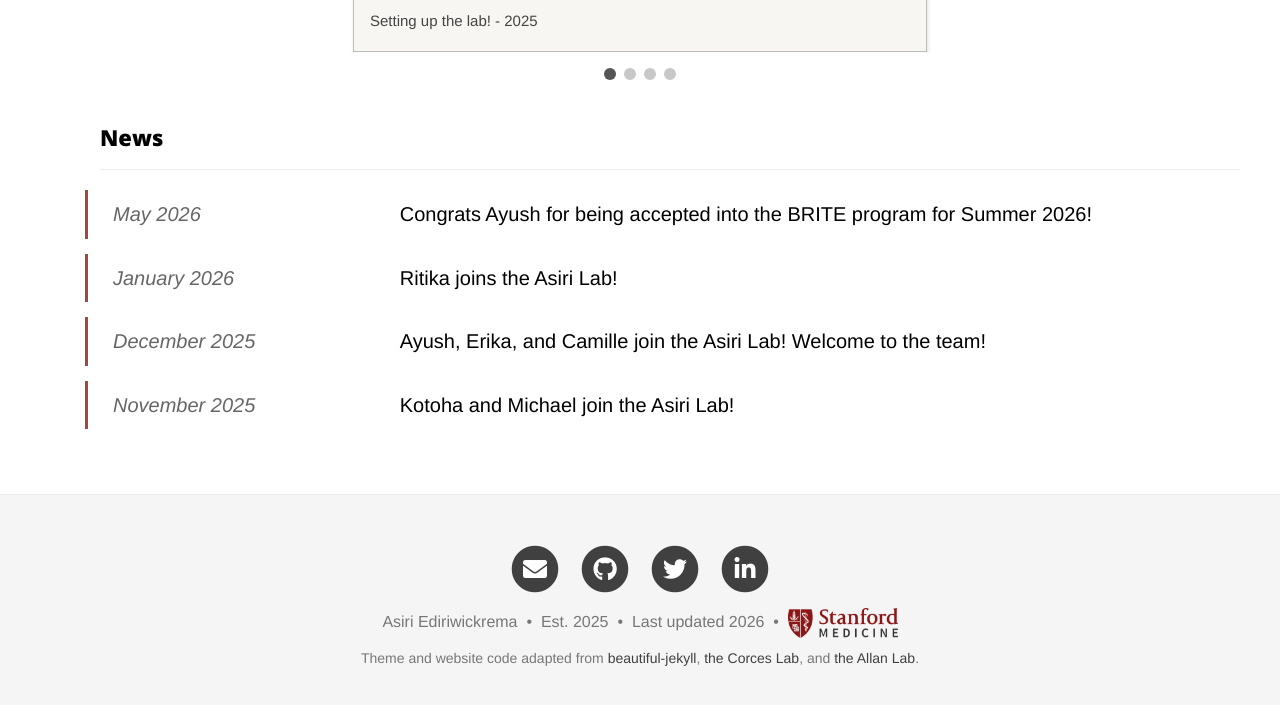
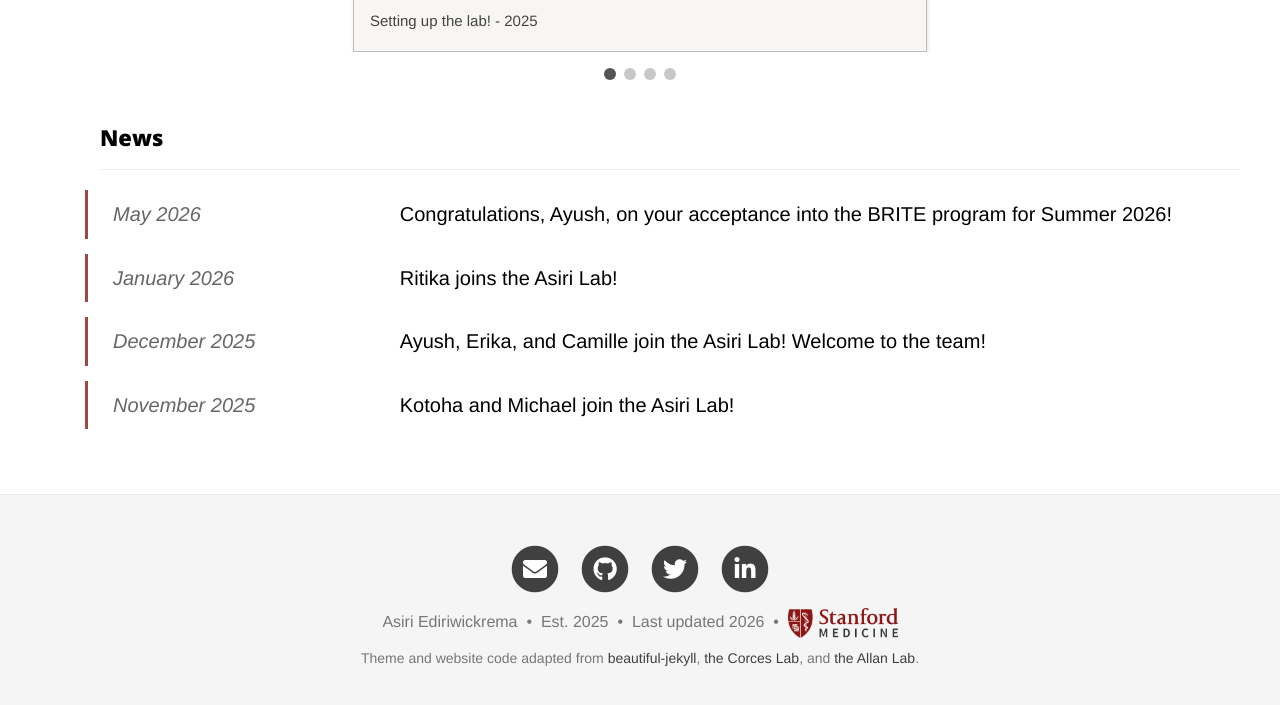
Before and after one commit to systemsheme/systemsheme.github.io, a Jekyll site: the page built from pages/Social.md, in a window 1280 px wide and 900 px high, scrolled down 508 px, cut to the strip 181-886 px from the top of the window. Built offline with Jekyll 4.4.1, drawn with Linux system fonts in a browser that asks for light colours; nearby versions of some CDN libraries.

Commit message:
updated news

```diff
--- a/_data/News.yml
+++ b/_data/News.yml
@@ -1,5 +1,5 @@
 - date: May 2026
-  headline: Congrats Ayush for being accepted into the BRITE program for Summer 2026!
+  headline: Congratulations, Ayush, on your acceptance into the BRITE program for Summer 2026!
 
 - date: January 2026
   headline: Ritika joins the Asiri Lab!
```
